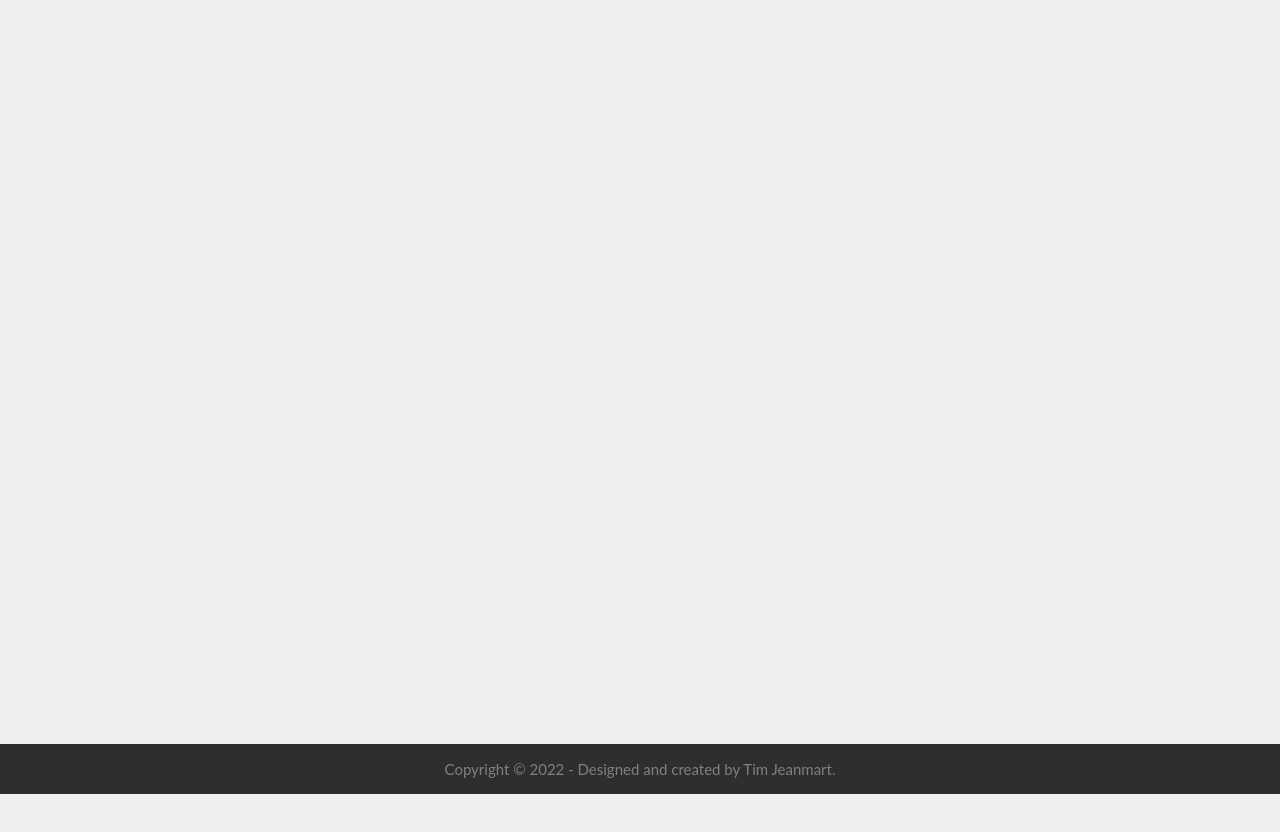
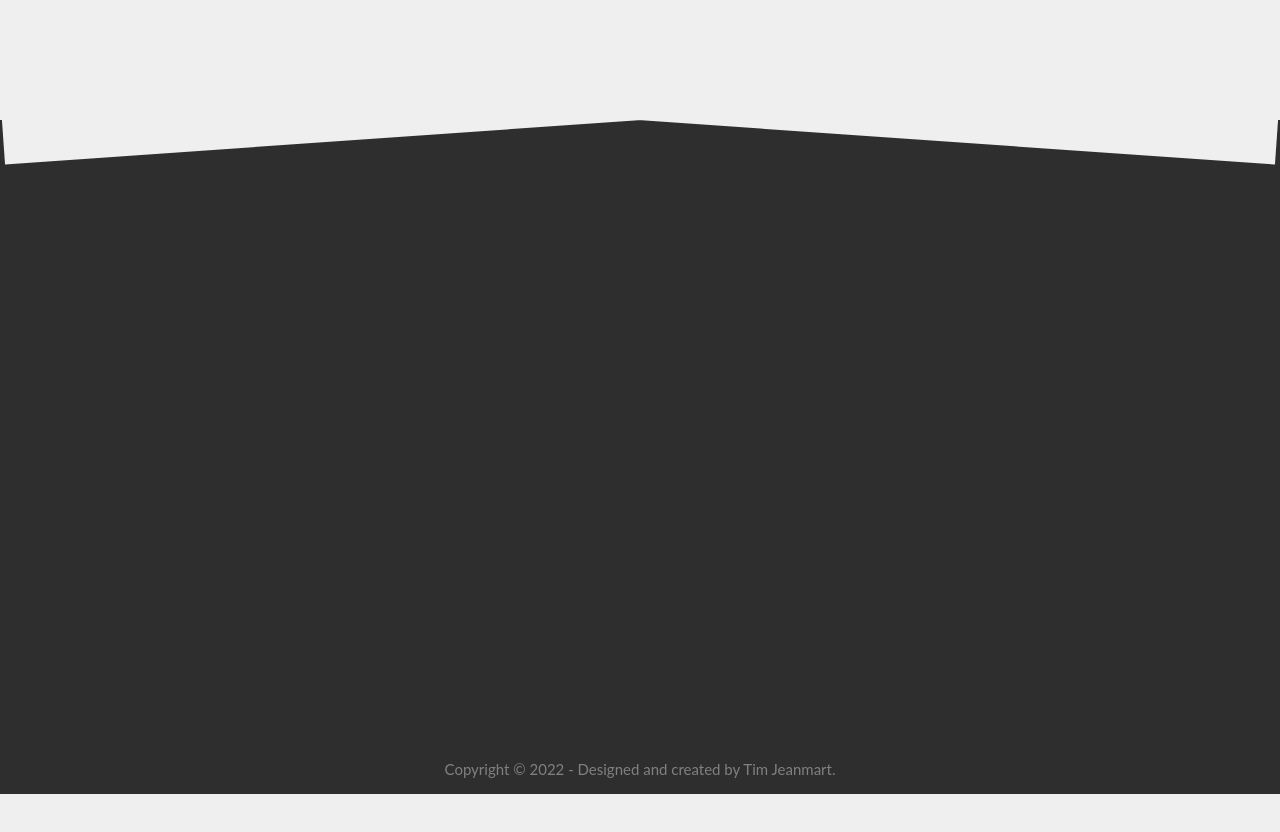
Before and after one commit to Tim-jn/Portfolio, a React (Create React App) app: page / in a window 1280 px wide. Shown: the part 3080-3912 px from the top of the page. Built offline with nearby package versions, Linux system fonts and the light colour scheme.

Commit message:
fix scrollTrigger

```diff
--- a/src/App.tsx
+++ b/src/App.tsx
@@ -84,12 +84,11 @@
           <WorkGallery />
         </div>
       </section>
-      <section
-        id="contact"
-        className="contact"
-        ref={isLargerScreen ? addToRefs : null}
-      >
-        <div className="contact-section">
+      <section id="contact" className="contact">
+        <div
+          className="contact-section"
+          ref={isLargerScreen ? addToRefs : null}
+        >
           <ContactContent />
         </div>
       </section>
```
